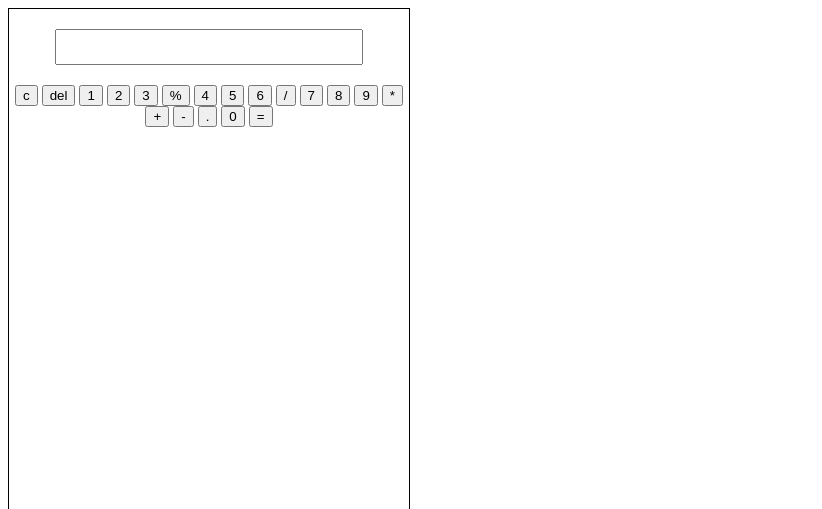
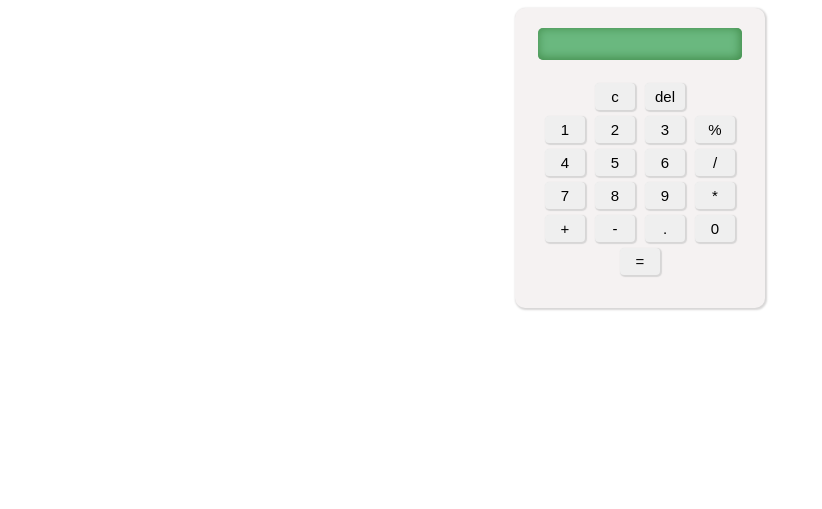
Before and after one commit to aadi163/calculater, a plain HTML site: page index.html in a window 1280 px wide. Shown: the top 509 px of the page, without its empty margins (0-822 px from the left). Drawn offline with Linux system fonts and the light colour scheme.

Commit message:
modified  buttons and set input limit

```diff
--- a/index.html
+++ b/index.html
@@ -7,24 +7,47 @@
  <style>
   #container
   {
-    height: 500px;
-    width: 400px;
+    margin: 0 auto 0 auto;
+    height: 300px;
+    width: 250px;
     text-align: center;
     border: 1px solid black;
+    background: rgb(245, 242, 242);
+    border-radius: 10px;
+    border: none;
+    box-shadow: 1px 1px 2px 1px rgb(215, 214, 214);
+
   }
   #container form input
   {
     height: 30px;
-    width: 300px;
+    width: 200px;
     margin: 20px;
     text-align: right;
     font-size: 30px;
+    background-color: rgb(106, 184, 127);
+    border: none;
+    border-radius: 5px;
+    box-shadow: inset -1px -1px 10px 1px rgb(67, 141, 76);
+
   }
-  #btn
+  .btn
   {
-    padding: 8px;
-    width: 20px;
+    margin: 3px;
+    padding: 5px;
+    width: 40px;
+    font-size: 15px;
     border: 1px solid black;
+    flex-wrap: wrap;
+    justify-content: space-around;
+    border-radius: 4px;
+    cursor: pointer;
+    box-shadow: 1px 1px 1px 1px rgb(215, 214, 214);
+    border: none;
+  }
+  .btn:hover
+  {
+    background-color: antiquewhite;
   }
  </style>
 </head>
@@ -35,23 +58,23 @@
      </form>
      <div id="buttons">
        <button class="btn" onclick="clr()" >c</button>
-       <button class="btn" onclick="del()">del</button>
+       <button class="btn" onclick="del()">del</button><br>
        <button class="btn" onclick="display('1')">1</button>
        <button class="btn" onclick="display('2')">2</button>
        <button class="btn"onclick="display('3')">3</button>
-       <button class="btn"onclick="display('%')">%</button>
+       <button class="btn"onclick="display('%')">%</button><br>
        <button class="btn"onclick="display('4')">4</button>
        <button class="btn"onclick="display('5')">5</button>
        <button class="btn"onclick="display('6')">6</button>
-       <button class="btn"onclick="display('/')">/</button>
+       <button class="btn"onclick="display('/')">/</button><br>
        <button class="btn"onclick="display('7')">7</button>
        <button class="btn"onclick="display('8')">8</button>
        <button class="btn"onclick="display('9')">9</button>
-       <button class="btn"onclick="display('*')">*</button>
+       <button class="btn"onclick="display('*')">*</button><br>
        <button class="btn"onclick="display('+')">+</button>
        <button class="btn"onclick="display('-')">-</button>
        <button class="btn"onclick="display('.')">.</button>
-       <button class="btn"onclick="display('0')">0</button>
+       <button class="btn"onclick="display('0')">0</button><br>
        <button class="btn"onclick="calculate()">=</button>
      </div>
   </div>
--- a/index.js
+++ b/index.js
@@ -1,14 +1,20 @@
-let btnValue=[1,2,3,4]
+//let btnValue=[1,2,3,4]
 let input=document.getElementById('input');
 function display(v)
 {
   if(input.value=='0')
-    { input.value='';
+    {
+      input.value='';
       input.value+=v;
     }
-  else
+
+  else if(input.value.length<4)
   {
     input.value+=v;
+    console.log(i.length);
+  }
+  else{
+    input.style.border="1px solid red";
   }
 }
 function calculate()
```
